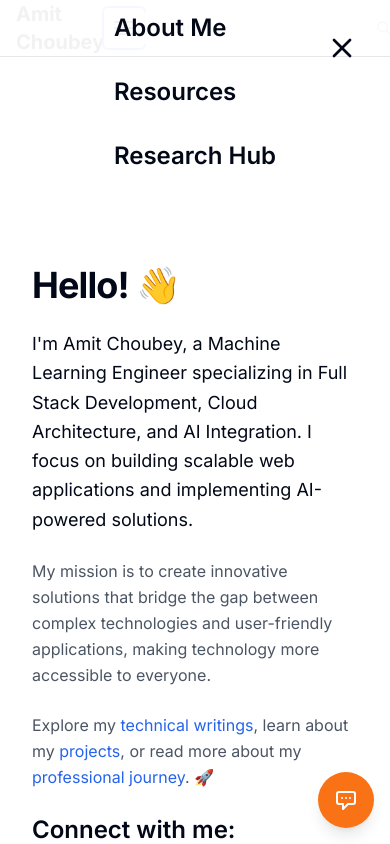
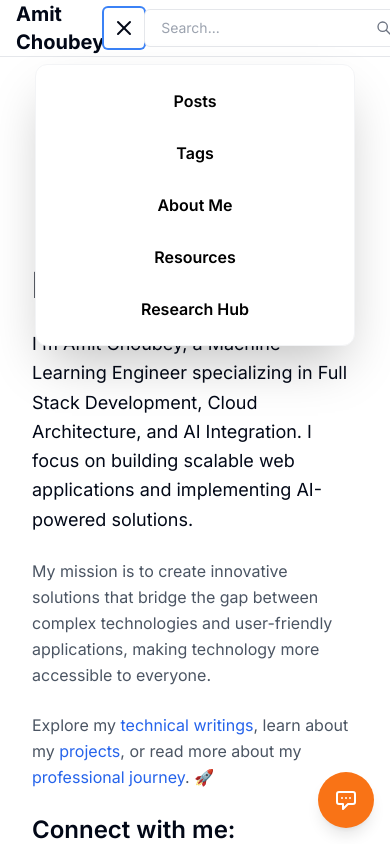
Before and after one commit to amit-chaubey/my-portfolio, a Next.js app: page / in a window 390 px wide. Both pictures are taken after a click on the button 124 px from the left and 28 px from the top of the page. Shown: the top 844 px of the page. Built offline with nearby package versions, Linux system fonts and the light colour scheme; some icons are missing.

Commit message:
feat: modern, responsive popover-style mobile menu anchored to burger icon

```diff
--- a/src/app/globals.css
+++ b/src/app/globals.css
@@ -19,3 +19,13 @@
     @apply transition-colors duration-200;
   }
 }
+
+@layer utilities {
+  .animate-slideDown {
+    animation: slideDown 0.3s cubic-bezier(0.4,0,0.2,1);
+  }
+  @keyframes slideDown {
+    from { transform: translateY(-40px); opacity: 0; }
+    to { transform: translateY(0); opacity: 1; }
+  }
+}
--- a/src/components/layout/Header.tsx
+++ b/src/components/layout/Header.tsx
@@ -2,11 +2,37 @@
 import Link from 'next/link';
 import { ModeToggle } from '@/components/ModeToggle';
 import Search from '@/components/Search';
-import { useState } from 'react';
+import { useState, useRef, useEffect } from 'react';
 import { FiMenu, FiX } from 'react-icons/fi';
+import { usePathname } from 'next/navigation';
 
 export default function Header() {
   const [mobileNavOpen, setMobileNavOpen] = useState(false);
+  const pathname = usePathname();
+  const menuButtonRef = useRef<HTMLButtonElement>(null);
+  const menuRef = useRef<HTMLDivElement>(null);
+
+  // Close dropdown on outside click
+  useEffect(() => {
+    function handleClickOutside(event: MouseEvent) {
+      if (
+        mobileNavOpen &&
+        menuRef.current &&
+        !menuRef.current.contains(event.target as Node) &&
+        menuButtonRef.current &&
+        !menuButtonRef.current.contains(event.target as Node)
+      ) {
+        setMobileNavOpen(false);
+      }
+    }
+    if (mobileNavOpen) {
+      document.addEventListener('mousedown', handleClickOutside);
+    } else {
+      document.removeEventListener('mousedown', handleClickOutside);
+    }
+    return () => document.removeEventListener('mousedown', handleClickOutside);
+  }, [mobileNavOpen]);
+
   return (
     <header className="sticky top-0 z-10 w-full border-b border-border/40 bg-background/95 backdrop-blur supports-[backdrop-filter]:bg-background/60">
       <div className="container flex h-14 max-w-screen-2xl items-center justify-between px-4">
@@ -35,11 +61,12 @@ export default function Header() {
         </nav>
 
         <button
+          ref={menuButtonRef}
           className="md:hidden p-2 rounded focus:outline-none focus:ring-2 focus:ring-blue-500"
           aria-label="Open mobile menu"
-          onClick={() => setMobileNavOpen(true)}
+          onClick={() => setMobileNavOpen((open) => !open)}
         >
-          <FiMenu className="w-6 h-6" />
+          {mobileNavOpen ? <FiX className="w-6 h-6" /> : <FiMenu className="w-6 h-6" />}
         </button>
 
         <div className="flex items-center space-x-4">
@@ -47,24 +74,36 @@ export default function Header() {
           <ModeToggle />
         </div>
       </div>
+      {/* Mobile Dropdown Menu */}
       {mobileNavOpen && (
-        <div className="fixed inset-0 z-50 bg-white/95 dark:bg-gray-900/95 flex flex-col items-center justify-center transition-all">
-          <button
-            className="absolute top-6 right-6 p-2 rounded focus:outline-none focus:ring-2 focus:ring-blue-500"
-            aria-label="Close mobile menu"
-            onClick={() => setMobileNavOpen(false)}
-          >
-            <FiX className="w-8 h-8" />
-          </button>
-          <nav className="flex flex-col gap-8 text-2xl font-semibold">
-            <Link href="/posts" onClick={() => setMobileNavOpen(false)} className="hover:text-blue-600">Posts</Link>
-            <Link href="/tags" onClick={() => setMobileNavOpen(false)} className="hover:text-blue-600">Tags</Link>
-            <Link href="/about" onClick={() => setMobileNavOpen(false)} className="hover:text-blue-600">About Me</Link>
-            <Link href="/resources" onClick={() => setMobileNavOpen(false)} className="hover:text-blue-600">Resources</Link>
-            <Link href="/hub" onClick={() => setMobileNavOpen(false)} className="hover:text-blue-600">Research Hub</Link>
+        <div
+          ref={menuRef}
+          className="absolute left-1/2 -translate-x-1/2 top-16 w-11/12 max-w-xs bg-white dark:bg-gray-900 rounded-xl shadow-2xl border border-gray-100 dark:border-gray-800 py-3 z-50 animate-slideDown max-h-[70vh] overflow-y-auto px-2"
+        >
+          <nav className="flex flex-col gap-1 text-base font-semibold text-black dark:text-white">
+            {[
+              { href: '/posts', label: 'Posts' },
+              { href: '/tags', label: 'Tags' },
+              { href: '/about', label: 'About Me' },
+              { href: '/resources', label: 'Resources' },
+              { href: '/hub', label: 'Research Hub' },
+            ].map(link => (
+              <Link
+                key={link.href}
+                href={link.href}
+                onClick={() => setMobileNavOpen(false)}
+                className={`py-3 rounded-lg text-center transition-colors duration-150 ${pathname === link.href ? 'bg-blue-100 dark:bg-blue-900 text-blue-700 dark:text-blue-300 font-bold' : 'hover:bg-gray-100 dark:hover:bg-gray-800'}`}
+              >
+                {link.label}
+              </Link>
+            ))}
           </nav>
         </div>
       )}
     </header>
   );
 }
+
+// Add animation to globals.css or tailwind config:
+// .animate-slideDown { animation: slideDown 0.3s cubic-bezier(0.4,0,0.2,1); }
+// @keyframes slideDown { from { transform: translateY(-40px); opacity: 0; } to { transform: translateY(0); opacity: 1; } }
```
